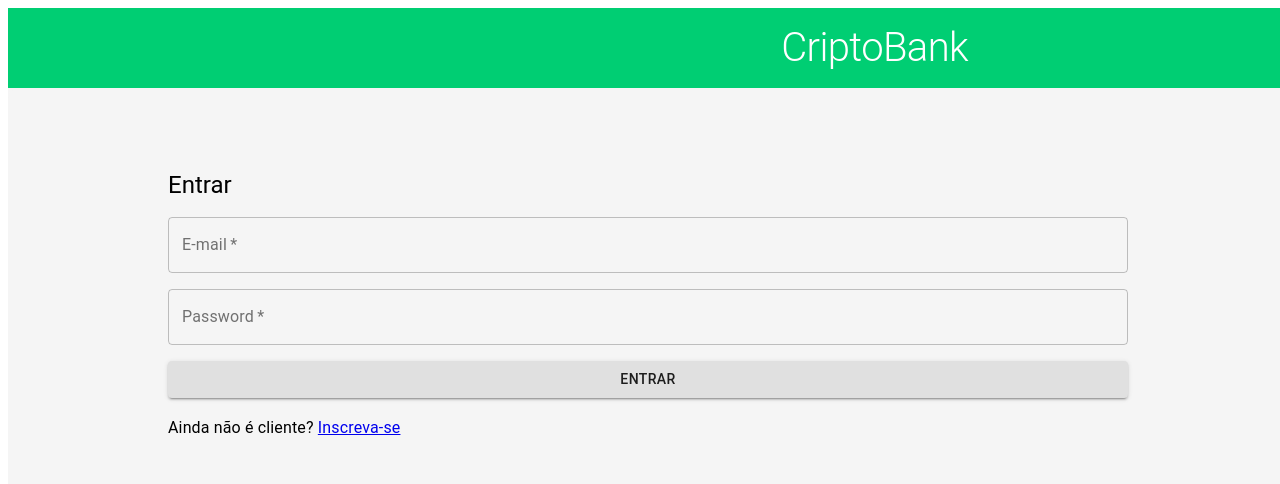
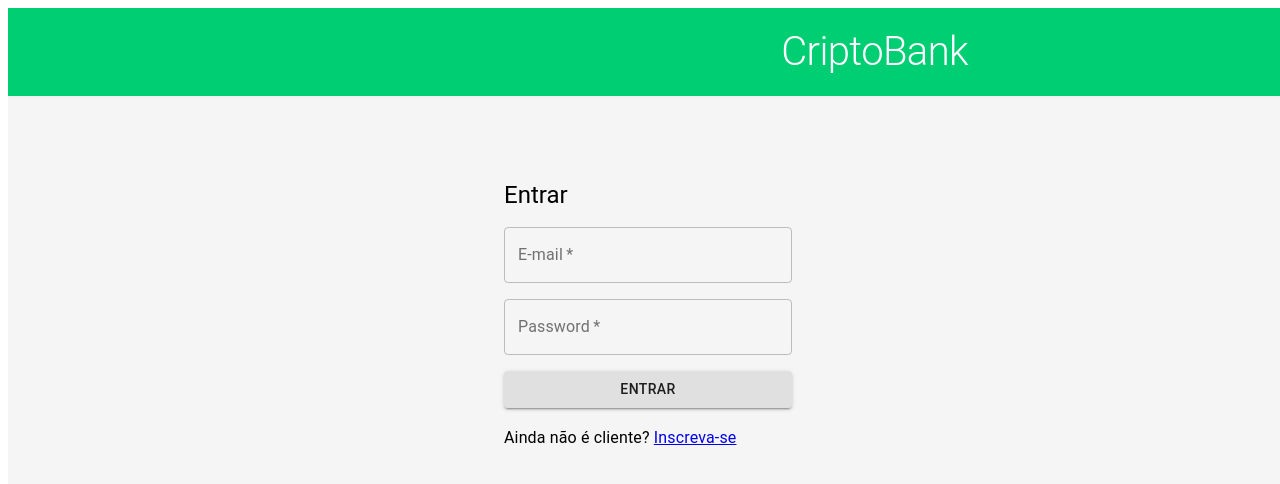
Before and after one commit to mariateguedes/carteira-bitcoins, a React (Create React App) app in the folder app-bitcoins/: page / in a window 1280 px wide. Shown: the top 484 px of the page. Built offline with nearby package versions, Linux system fonts and the light colour scheme.

Commit message:
ajustando estilos

```diff
--- a/app-bitcoins/src/components/containerPage/styles.ts
+++ b/app-bitcoins/src/components/containerPage/styles.ts
@@ -18,8 +18,11 @@ export const HeaderContainer = styled.div`
     display: flex;
     align-items: center;
     padding-right: 25%;
-    height: 5rem;
+    height: 5.5rem;
     justify-content: flex-end;
+    border-bottom: 2px solid #f1f1f1;
+    top: 0;
+    left: 0;
 `;
 
 export const Home = styled.div`
@@ -41,4 +44,7 @@ export const Data = styled.div`
     margin-bottom: 30%;
     margin-left: auto;
     margin-right: auto;
+    display: grid;
+    justify-content: center;
+    min-width: 18rem;
 `;
--- a/app-bitcoins/src/components/walletContainer/WalletContainer.tsx
+++ b/app-bitcoins/src/components/walletContainer/WalletContainer.tsx
@@ -6,7 +6,7 @@ import { Container, Flex } from "./styles";
 interface WalletContainerProps {
   title: string;
   value: string;
-  type: "dol" | "real";
+  type?: string;
 }
 
 const WalletContainer: React.FunctionComponent<WalletContainerProps> = ({
@@ -20,7 +20,15 @@ const WalletContainer: React.FunctionComponent<WalletContainerProps> = ({
         {title}:
       </Typography>
       <Flex>
-        <div>{value}</div>
+        {type == "real" ? (
+          <Typography variant="h5" color="textSecondary">
+            R$ {value}
+          </Typography>
+        ) : (
+          <Typography variant="h5" color="textSecondary">
+            {value}
+          </Typography>
+        )}
       </Flex>
     </Container>
   );
--- a/app-bitcoins/src/components/walletContainer/styles.ts
+++ b/app-bitcoins/src/components/walletContainer/styles.ts
@@ -2,12 +2,12 @@ import styled from "styled-components";
 
 export const Container = styled.div`
   background: white;
-  width: 20rem;
-  height: 9rem;
+  width: 16rem;
+  height: 5rem;
   border-radius: 8px;
   box-shadow: 0 16px 22px -16px rgb(15 50 86 / 32%);
   padding: 2rem;
-  margin: 2rem;
+  margin: 1rem;
 `;
 
 export const Flex = styled.div`
--- a/app-bitcoins/src/features/home/Home.tsx
+++ b/app-bitcoins/src/features/home/Home.tsx
@@ -1,5 +1,12 @@
 import React, { useEffect, useState } from "react";
-import { Box, Button, Grid, Modal, ThemeProvider, Typography } from "@material-ui/core";
+import {
+  Box,
+  Button,
+  Grid,
+  Modal,
+  ThemeProvider,
+  Typography,
+} from "@material-ui/core";
 import ContainerPage from "../../components/containerPage/ContainerPage";
 import axios from "axios";
 import ValuesContainer from "../../components/valuesContainer/ValuesContainer";
@@ -13,10 +20,10 @@ import { getCotacaoBitcoin, getCotacaoDolar } from "../CriptoBankSlice";
 import { useAppSelector } from "../../store";
 
 async function getUserData(userId: number) {
-  console.log('cegando', userId);
+  console.log("cegando", userId);
   try {
     const user = await db.users.where({ id: userId }).first();
-    console.log('useraqui', userId);
+    console.log("useraqui", userId);
     return user;
   } catch {
     alert("Não foi possível fazer login. Tente novamente.");
@@ -29,7 +36,9 @@ const Home: React.FunctionComponent = () => {
   const [user, setUser] = useState<User>();
   const dispatch = useDispatch();
 
-  const { cotacaoBitcoin, cotacaoDolar } = useAppSelector((store) => store.rootReducer.criptoBank);
+  const { cotacaoBitcoin, cotacaoDolar } = useAppSelector(
+    (store) => store.rootReducer.criptoBank
+  );
 
   console.log("user", user);
 
@@ -48,26 +57,33 @@ const Home: React.FunctionComponent = () => {
   return (
     <>
       <ContainerPage>
-      <Button onClick={() => setOpen(true)}>Vender/Trocar</Button>
-      <Modal open={open} onClose={() => setOpen(false)}><NewTransaction onClick={() => setOpen(false)} user={user && user}/></Modal>
-        <div style={{ display: "flex", justifyContent: "space-around" }}>
+        <div style={{ display: "flex", flexDirection: "row" }}>
+          <div
+            style={{ display: "flex", flexDirection: "column", width: "50%" }}
+          >
             <WalletContainer
               title="Real"
               value={String(user?.real)}
               type="real"
             />
+            <WalletContainer title="Bitcoin" value={String(user?.bitcoin)} />
+            <WalletContainer title="Brita" value={String(user?.brita)} />
+          </div>
+          <div
+            style={{ display: "flex", flexDirection: "column", justifyContent: 'center', width: "50%" }}
+          >
+            <Button onClick={() => setOpen(true)}>Vender/Trocar</Button>
+            <Modal open={open} onClose={() => setOpen(false)}>
+              <NewTransaction
+                onClick={() => setOpen(false)}
+                user={user && user}
+              />
+            </Modal>
             <ValuesContainer
               title="Cotação Dolar"
               sell={cotacaoDolar && cotacaoDolar.sell.toString()}
               buy={cotacaoDolar && cotacaoDolar.buy.toString()}
               type="dol"
-          />
-        </div>
-        <div style={{ display: "flex", justifyContent: "space-around" }}>
-          <WalletContainer
-            title="Bitcoin"
-            value={String(user?.bitcoin)}
-            type="real"
             />
             <ValuesContainer
               title="Cotação Bitcoin"
@@ -76,12 +92,6 @@ const Home: React.FunctionComponent = () => {
               type="real"
             />
           </div>
-        <div style={{ display: "flex", justifyContent: "space-around" }}>
-          <WalletContainer
-            title="Brita"
-            value={String(user?.brita)}
-            type="real"
-          />
         </div>
       </ContainerPage>
     </>
--- a/app-bitcoins/src/features/register/styles.ts
+++ b/app-bitcoins/src/features/register/styles.ts
@@ -3,5 +3,6 @@ import styled from 'styled-components';
 export const FormContainer = styled.div`
     display: flex;
     flex-direction: column;
+    min-width: 18rem;
     row-gap: 1rem;
 `;
```
Lines whose indentation alone changed are shown as unchanged.
